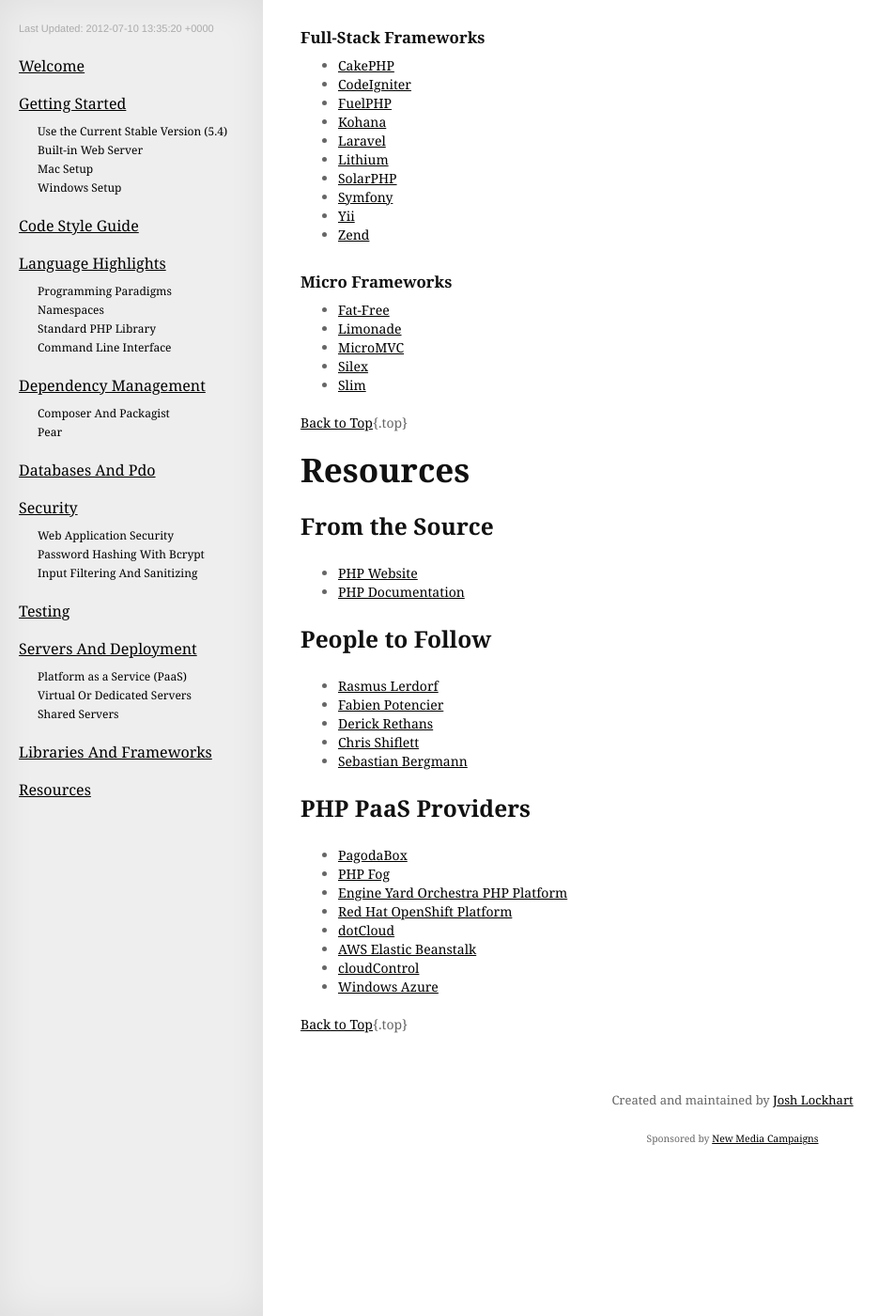
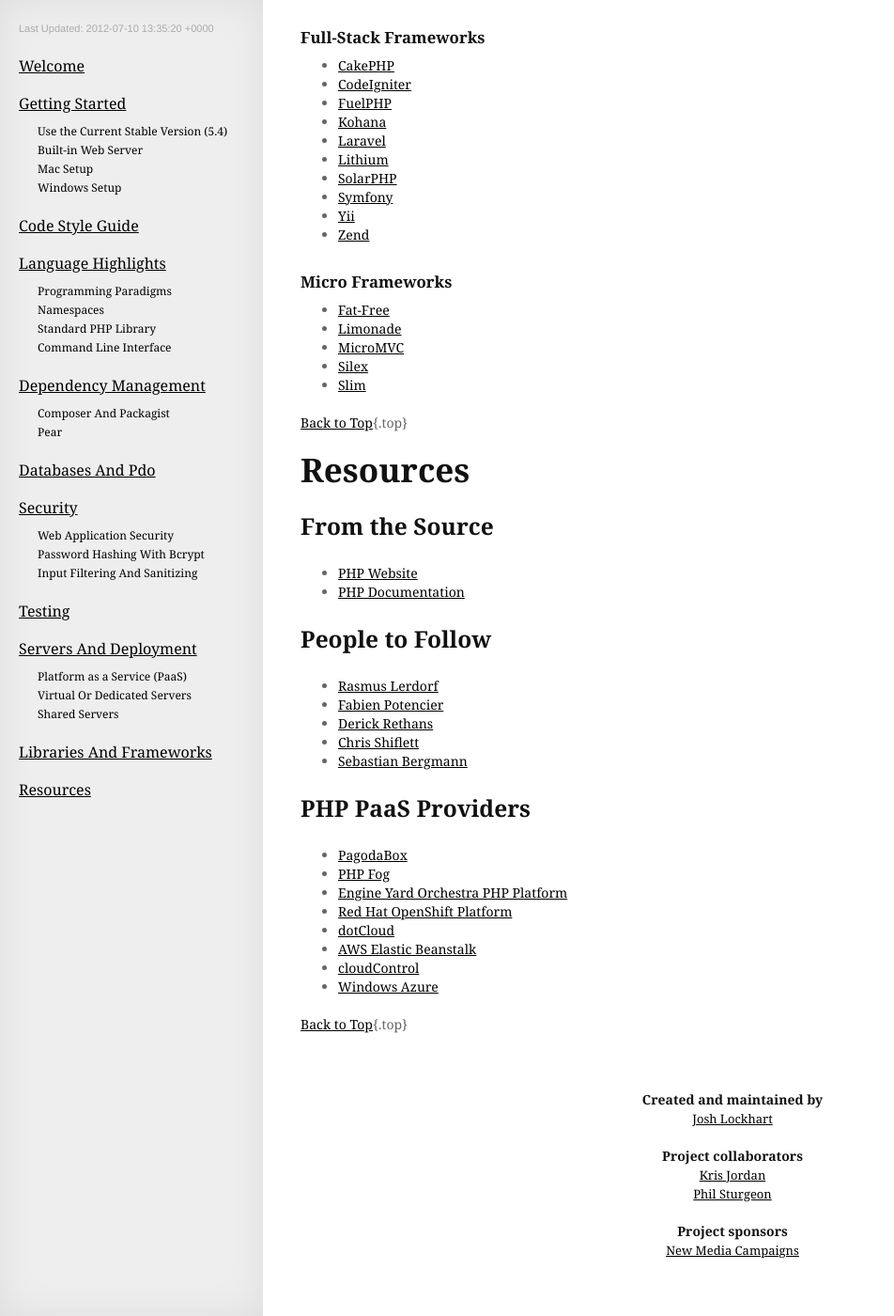
Before and after one commit to codeguy/php-the-right-way, a Jekyll site: the page built from index.html, in a window 1280 px wide and 1400 px high, scrolled down 9171 px. Shown: the whole window at 94% size, without its empty margins (0-952 px from the left). Built offline with Jekyll 4.4.1, drawn with Linux system fonts in a browser that asks for light colours; some web fonts are replaced; Markdown is read by kramdown in place of the engine named in the settings; comment, search, counter and statistics services are not loaded.

Commit message:
Revise footer

```diff
--- a/_layouts/default.html
+++ b/_layouts/default.html
@@ -50,8 +50,21 @@
             </header>
             {{ content }}
             <footer class="site-footer">
-                <p>Created and maintained by <a href="http://twitter.com/codeguy">Josh Lockhart</a></p>
-                <small>Sponsored by <a href="http://www.newmediacampaigns.com">New Media Campaigns</a></small>
+                <h2 class="epsilon">Created and maintained by</h2>
+                <ul>
+                    <li><a href="http://twitter.com/codeguy">Josh Lockhart</a></li>
+                </ul>
+
+                <h2 class="epsilon">Project collaborators</h2>
+                <ul>
+                    <li><a href="http://krisjordan.com/">Kris Jordan</a></li>
+                    <li><a href="http://philsturgeon.co.uk/" re>Phil Sturgeon</a></li>
+                </ul>
+
+                <h2 class="epsilon">Project sponsors</h2>
+                <ul>
+                    <li><a href="http://www.newmediacampaigns.com">New Media Campaigns</a></li>
+                </ul>
             </footer>
         </div>
 
--- a/styles/site/site-footer.less
+++ b/styles/site/site-footer.less
@@ -10,3 +10,8 @@
     top: -2px;
     vertical-align: middle;
 }
+.site-footer ul{
+    list-style: none;
+    .mhn;
+    .phn;
+}
```
Also changed, not shown: styles/all.css.
